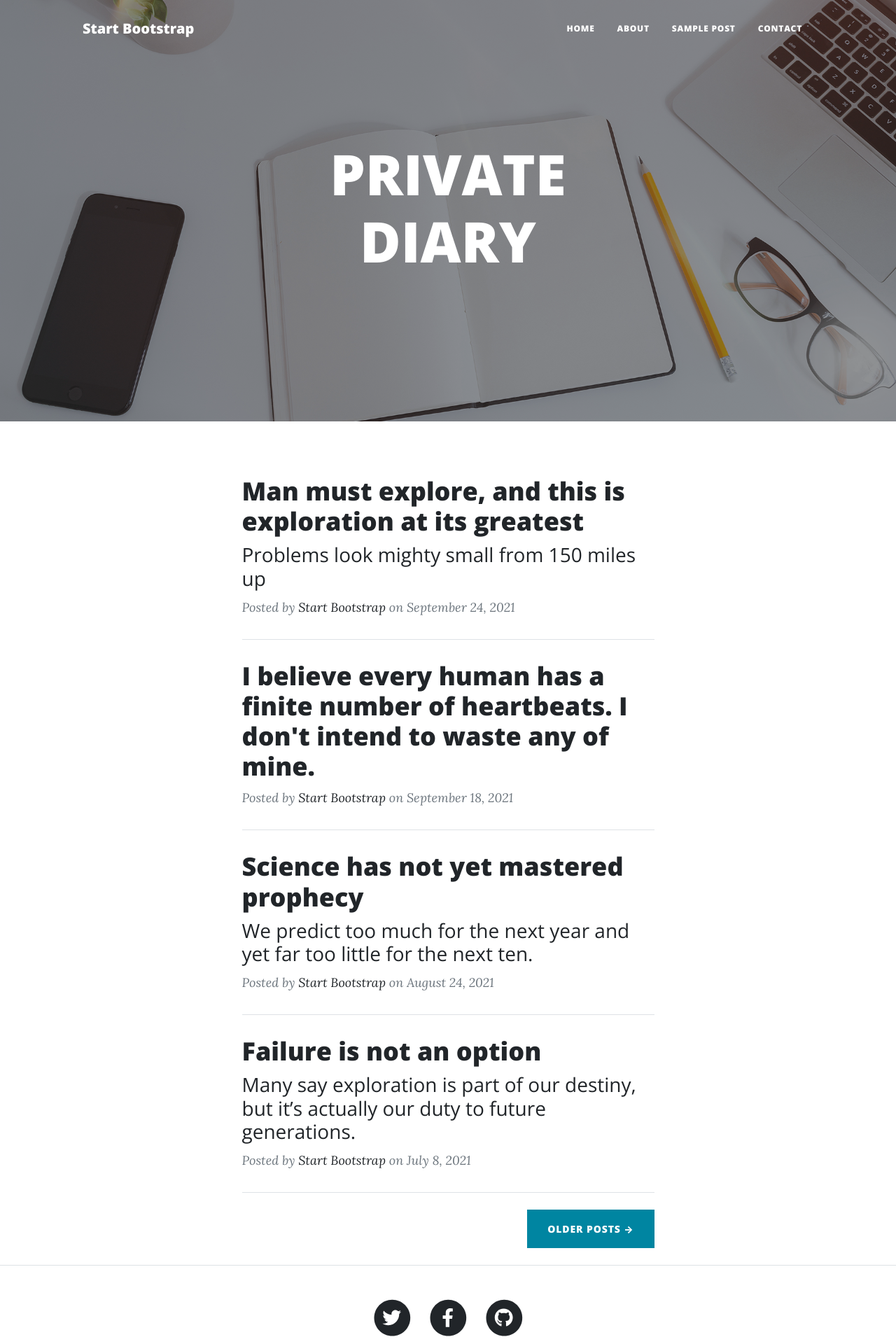
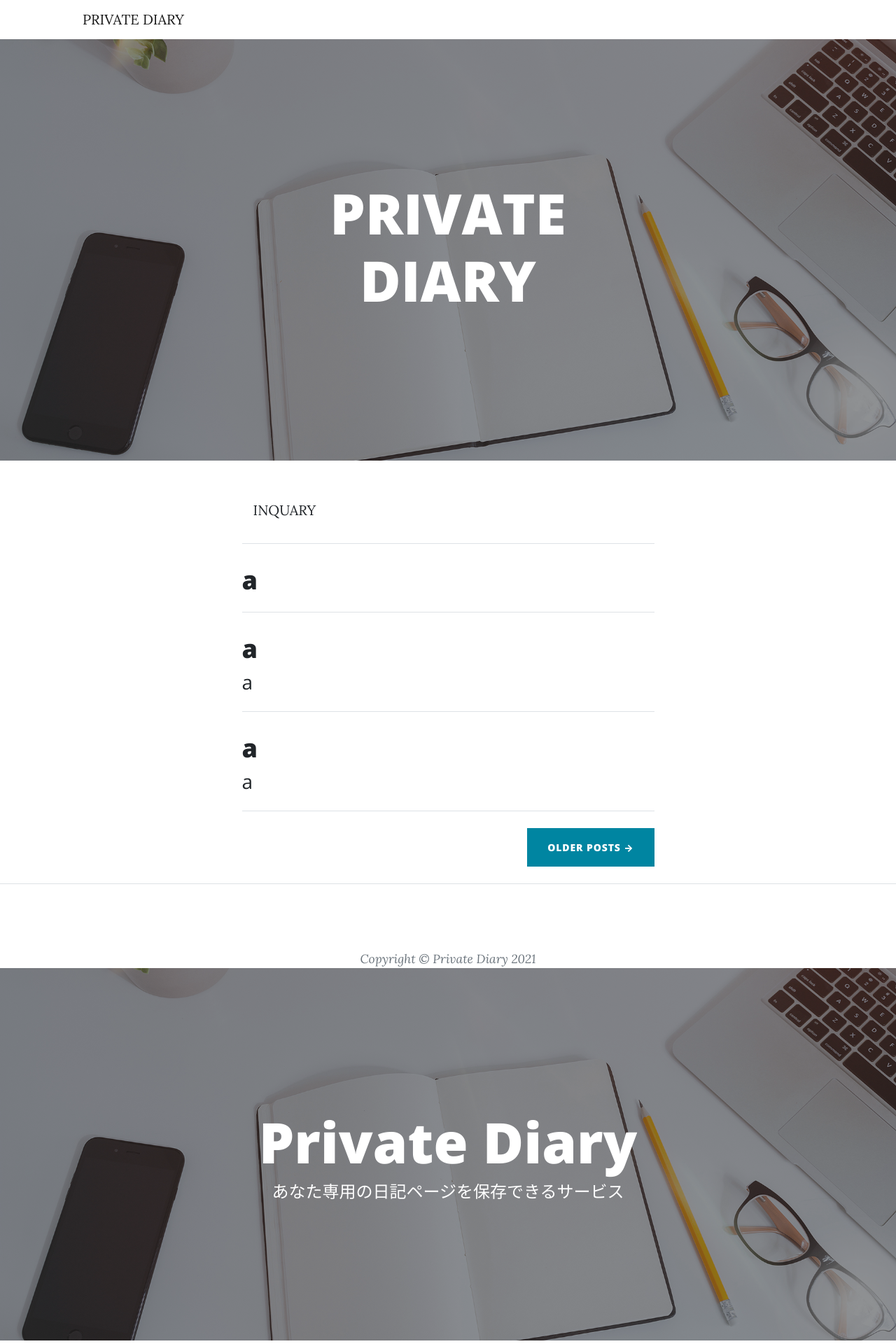
Before and after one commit to rika25fgfg/GroupF, a Django app: page / in a window 1280 px wide. Shown: the top 1920 px of the page at 70% size. Run offline with Django 3.2, Linux system fonts and the light colour scheme; parts of the project's set-up code (start-up, migrations or seed data) failed here and were passed over; some libraries are stand-ins or nearby versions.

Commit message:
セットアップ

```diff
--- a/kuroiwa/templates/base.html
+++ b/kuroiwa/templates/base.html
@@ -1,41 +1,40 @@
 {% load static %}
-<html lang="en">
+<html lang="ja">
 
 <head>
     <meta charset="utf-8" />
     <meta name="viewport" content="width=device-width, initial-scale=1, shrink-to-fit=no" />
     <meta name="description" content="" />
     <meta name="author" content="" />
+
     <title>{% block title %}{% endblock %}</title>
-    <link rel="icon" type="image/x-icon" href="assets/favicon.ico" />
+
+    <!-- <link rel="icon" type="image/x-icon" href="assets/favicon.ico" /> -->
     <!-- Font Awesome icons (free version)-->
-    <script src="https://use.fontawesome.com/releases/v5.15.3/js/all.js" crossorigin="anonymous"></script>
+    <!-- <script src="https://use.fontawesome.com/releases/v5.15.3/js/all.js" crossorigin="anonymous"></script> -->
     <!-- Google fonts-->
-    <link href="https://fonts.googleapis.com/css?family=Lora:400,700,400italic,700italic" rel="stylesheet"
-        type="text/css" />
-    <link
-        href="https://fonts.googleapis.com/css?family=Open+Sans:300italic,400italic,600italic,700italic,800italic,400,300,600,700,800"
-        rel="stylesheet" type="text/css" />
+    <link href="https://fonts.googleapis.com/css?family=Lora:400,700,400italic,700italic"
+    rel="stylesheet">
+    <link href="https://fonts.googleapis.com/css?family=Open+Sans:300italic,400italic,600italic,700italic,800italic,400,300,600,700,800"
+    rel="stylesheet">
     <!-- Core theme CSS (includes Bootstrap)-->
-    <link href="css/styles.css" rel="stylesheet" />
+    <link href="{% static 'css/styles.css' %}" rel="stylesheet" />
+
+    {% block head %}{% endblock %}
 </head>
 
 <body>
+    <div id="wrapper">
     <!-- Navigation-->
-    <nav class="navbar navbar-expand-lg navbar-light" id="mainNav">
+    <nav class="navbar navbar-expand-lg navbar-light">
         <div class="container px-4 px-lg-5">
-            <a class="navbar-brand" href="index.html">Start Bootstrap</a>
+            <a class="navbar-brand" href="{% url 'kuroiwa:index' %}">PRIVATE DIARY</a>
             <button class="navbar-toggler" type="button" data-bs-toggle="collapse" data-bs-target="#navbarResponsive"
                 aria-controls="navbarResponsive" aria-expanded="false" aria-label="Toggle navigation">
                 <i class="fas fa-bars"></i>
             </button>
             <div class="collapse navbar-collapse" id="navbarResponsive">
                 <ul class="navbar-nav ms-auto py-4 py-lg-0">
-                    <li class="nav-item"><a class="nav-link px-lg-3 py-3 py-lg-4" href="index.html">Home</a></li>
-                    <li class="nav-item"><a class="nav-link px-lg-3 py-3 py-lg-4" href="about.html">About</a></li>
-                    <li class="nav-item"><a class="nav-link px-lg-3 py-3 py-lg-4" href="post.html">Sample Post</a></li>
-                    <li class="nav-item"><a class="nav-link px-lg-3 py-3 py-lg-4" href="contact.html">Contact</a></li>
-
                 </ul>
             </div>
         </div>
@@ -59,65 +58,41 @@
             <div class="col-md-10 col-lg-8 col-xl-7">
                 <!-- Post preview-->
                 <div class="post-preview">
-                    <a href="post.html">
-                        <h2 class="post-title">Man must explore, and this is exploration at its greatest</h2>
-                        <h3 class="post-subtitle">Problems look mighty small from 150 miles up</h3>
-                    </a>
-                    <p class="post-meta">
-                        Posted by
-                        <a href="#!">Start Bootstrap</a>
-                        on September 24, 2021
-                    </p>
+                    <a class="nav-link" href="{% url 'kuroiwa:inquiry' %}">INQUARY</a>
                 </div>
                 <!-- Divider-->
                 <hr class="my-4" />
                 <!-- Post preview-->
                 <div class="post-preview">
                     <a href="post.html">
-                        <h2 class="post-title">I believe every human has a finite number of heartbeats. I don't intend
-                            to waste any of mine.</h2>
+                        <h2 class="post-title">a</h2>
                     </a>
-                    <p class="post-meta">
-                        Posted by
-                        <a href="#!">Start Bootstrap</a>
-                        on September 18, 2021
-                    </p>
                 </div>
                 <!-- Divider-->
                 <hr class="my-4" />
                 <!-- Post preview-->
                 <div class="post-preview">
                     <a href="post.html">
-                        <h2 class="post-title">Science has not yet mastered prophecy</h2>
-                        <h3 class="post-subtitle">We predict too much for the next year and yet far too little for the
-                            next ten.</h3>
+                        <h2 class="post-title">a</h2>
+                        <h3 class="post-subtitle">a</h3>
                     </a>
-                    <p class="post-meta">
-                        Posted by
-                        <a href="#!">Start Bootstrap</a>
-                        on August 24, 2021
-                    </p>
+
                 </div>
                 <!-- Divider-->
                 <hr class="my-4" />
                 <!-- Post preview-->
                 <div class="post-preview">
                     <a href="post.html">
-                        <h2 class="post-title">Failure is not an option</h2>
-                        <h3 class="post-subtitle">Many say exploration is part of our destiny, but it’s actually our
-                            duty to future generations.</h3>
+                        <h2 class="post-title">a</h2>
+                        <h3 class="post-subtitle">a</h3>
                     </a>
-                    <p class="post-meta">
-                        Posted by
-                        <a href="#!">Start Bootstrap</a>
-                        on July 8, 2021
-                    </p>
+
                 </div>
                 <!-- Divider-->
                 <hr class="my-4" />
                 <!-- Pager-->
-                <div class="d-flex justify-content-end mb-4"><a class="btn btn-primary text-uppercase" href="#!">Older
-                        Posts →</a></div>
+                <div class="d-flex justify-content-end mb-4"><a class="btn btn-primary text-uppercase" href="#!">Older Posts
+                    →</a></div>
             </div>
         </div>
     </div>
@@ -152,15 +127,19 @@
                             </a>
                         </li>
                     </ul>
-                    <div class="small text-center text-muted fst-italic">Copyright &copy; Your Website 2021</div>
+                    <div class="small text-center text-muted fst-italic">Copyright &copy; Private Diary 2021</div>
                 </div>
             </div>
         </div>
+        {% block header %}{% endblock %}
+
+        {% block contents %}{% endblock %}
+
     </footer>
     <!-- Bootstrap core JS-->
     <script src="https://cdn.jsdelivr.net/npm/bootstrap@5.1.0/dist/js/bootstrap.bundle.min.js"></script>
     <!-- Core theme JS-->
-    <script src="js/scripts.js"></script>
+    <script src="{% static 'js/scripts.js' %}"></script>
 </body>
 
 </html>
--- a/kuroiwa/urls.py
+++ b/kuroiwa/urls.py
@@ -5,4 +5,5 @@
 app_name = 'kuroiwa'
 urlpatterns = [
     path('', views.IndexView.as_view(), name="index"),
+    path('inquiry/', views.InquiryView.as_view(), name="inquiry"),
 ]
--- a/kuroiwa/views.py
+++ b/kuroiwa/views.py
@@ -1,6 +1,23 @@
+import logging
+
+from django.urls import reverse_lazy
 from django.shortcuts import render
 from django.views import generic
+from .forms import InquiryForm
+
 # Create your views here.
 
 class IndexView(generic.TemplateView):
     template_name ="index.html"
+
+class InquiryView(generic.FormView):
+    template_name = "inquiry.html"
+    form_class = InquiryForm
+    success_url = reverse_lazy('diary:inquiry')
+
+    def form_valid(self, form):
+        form.send_email()
+        logger.info('Inquiry sent by {}'.format(form.cleaned_data['name']))
+        return super().form_valid(form)
+
+logger = logging.getLogger(__name__)
--- /dev/null
+++ b/static/css/mystyle.css
@@ -0,0 +1,3 @@
+.my-div-style{
+    margin-top: 6rem;
+}
```
Also changed, not shown: kuroiwa/forms.py (added, +51 -0 lines), kuroiwa/templates/inquiry.html (added, +34 -0 lines).
